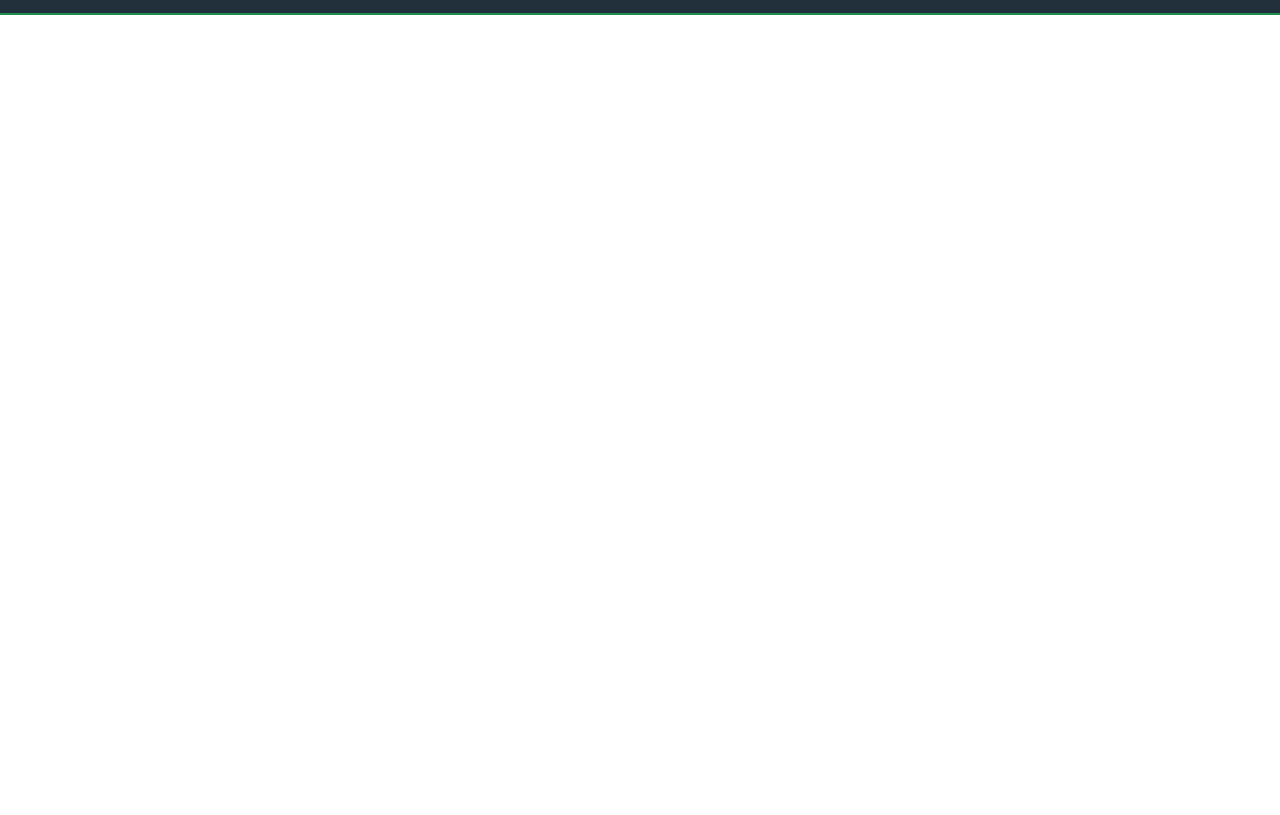
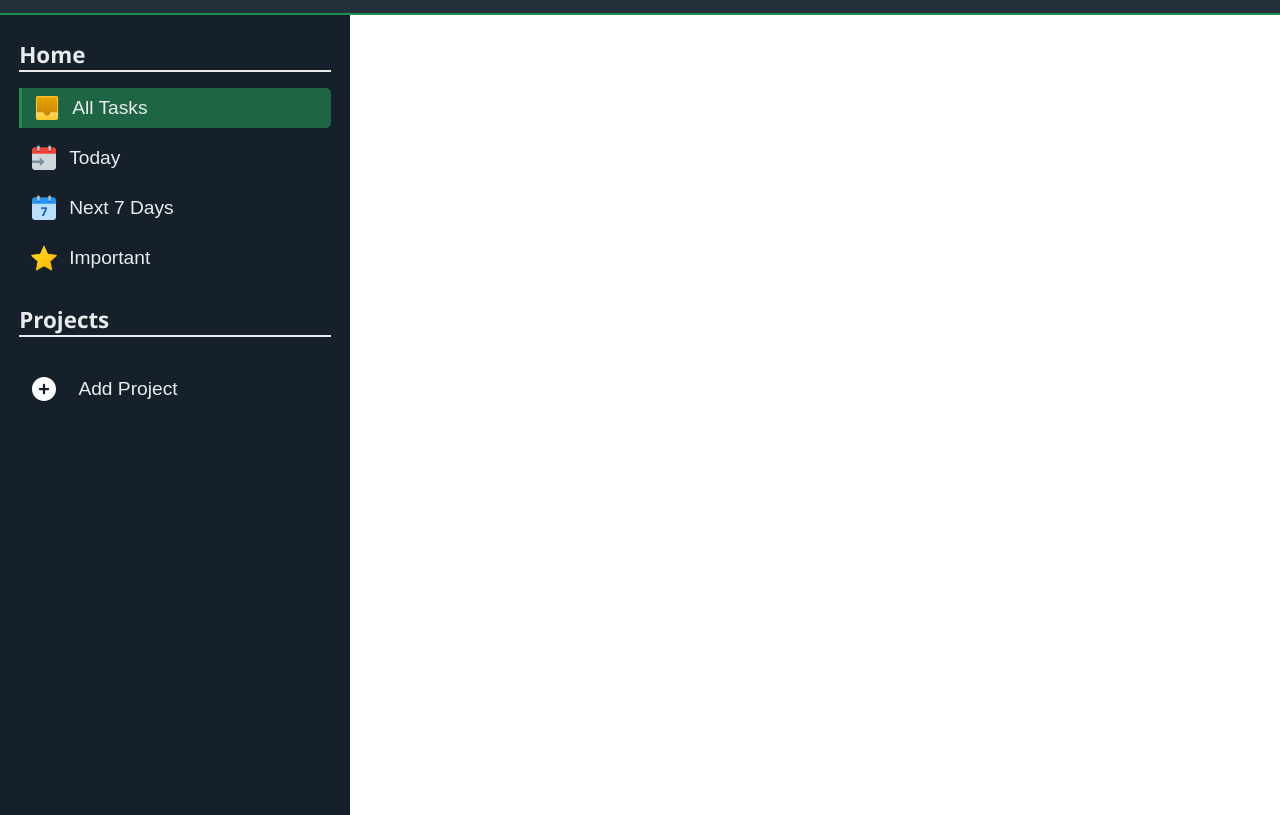
Before and after one commit to SealedOwl/Todo-List, a website built with webpack: page src/index.html in a window 1280 px wide. Shown: the part 75-890 px from the top of the page. Before the commit the page ends 800 px from the top, so only its background shows below. Built offline with nearby package versions, Linux system fonts and the light colour scheme.

Commit message:
Add sidebar section

```diff
--- a/src/components/sidebar.js
+++ b/src/components/sidebar.js
@@ -0,0 +1,37 @@
+import allTaskIcon from "../assets/inbox.png";
+import todayIcon from "../assets/today1.png";
+import weekIcon from "../assets/week2.png";
+import importantIcon from "../assets/star.png";
+import addIcon from "../assets/add-circle.svg";
+
+export default function createSidebar() {
+	const sidebar = document.createElement("aside");
+	sidebar.classList.add("sidebar");
+
+	const homeSection = document.createElement("div");
+	homeSection.classList.add("sidebar-section");
+
+	homeSection.innerHTML = `
+    <h3>Home</h3>
+    <nav class="nav">
+    <button id="allTask" class="nav-btn active"><img src="${allTaskIcon}" alt="All Tasks" />All Tasks </button>
+    <button id="todayTask" class="nav-btn"><img src="${todayIcon}" alt="Today" />Today </button>
+    <button id="weekTask" class="nav-btn"><img src="${weekIcon}" alt="Next 7 Days" />Next 7 Days </button>
+    <button id="importantTask" class="nav-btn"><img src="${importantIcon}" alt="Important" />Important </button>
+    <nav>
+    `;
+
+	const projectSection = document.createElement("div");
+	projectSection.classList.add("sidebar-section");
+
+	projectSection.innerHTML = `
+    <h3>Projects</h3>
+    <ul class="projects-list"></ul>
+    <button class="add-project"><img src="${addIcon}" alt="Add Project" /> Add Project </button>
+    `;
+
+	sidebar.appendChild(homeSection);
+	sidebar.appendChild(projectSection);
+
+	return sidebar;
+}
--- a/src/index.js
+++ b/src/index.js
@@ -1,7 +1,9 @@
 import "./styles.css";
 
 import createHeader from "./components/header";
+import createSidebar from "./components/sidebar";
 
 const $content = document.querySelector("#content");
 
 $content.appendChild(createHeader());
+$content.appendChild(createSidebar());
--- a/src/styles.css
+++ b/src/styles.css
@@ -1,12 +1,13 @@
 :root {
 	--h1: 1.3rem;
+	--lg: 1.4rem;
 	--bgColor1: #15202b;
 	--bgColor2: #192734;
 	--bgColor3: #22303c;
 	--bgColorPopUp: #273746;
 	--textColor: #eaebec;
-	--green: #2abd67;
-	--darkGreen: #1f8d4d;
+	--darkGreen: #2abd6770;
+	--green: #1f8d4d;
 }
 
 * {
@@ -29,7 +30,7 @@ header {
 	display: flex;
 	justify-content: space-between;
 	align-items: center;
-	border-bottom: 2px solid var(--darkGreen);
+	border-bottom: 2px solid var(--green);
 	padding: 1em 1.5em;
 	background-color: var(--bgColor3);
 }
@@ -47,4 +48,87 @@ header {
 
 .sidebar-img {
 	filter: invert(1);
+	cursor: pointer;
 }
+
+/* Sidebar  */
+
+.sidebar {
+	background-color: var(--bgColor1);
+	max-width: 350px;
+	display: flex;
+	flex-direction: column;
+	gap: 1em;
+	padding: 1.5em 1.2em;
+	height: 100vh;
+	user-select: none;
+}
+
+.sidebar-section {
+	display: flex;
+	flex-direction: column;
+	gap: 1em;
+}
+
+.sidebar-section > h3 {
+	font-size: var(--lg);
+	border-bottom: 2px solid var(--textColor);
+}
+
+.sidebar-section img {
+	width: 30px;
+	height: auto;
+}
+
+.nav {
+	display: flex;
+	flex-direction: column;
+	gap: 10px;
+}
+
+.nav button {
+	display: flex;
+	justify-content: left;
+	align-items: center;
+	gap: 10px;
+	padding: 5px 10px;
+	border-radius: 5px;
+	font-size: 1.2rem;
+	color: var(--textColor);
+	cursor: pointer;
+	border: none;
+	background-color: transparent;
+}
+
+.nav button:hover {
+	background-color: var(--bgColorPopUp);
+}
+
+.active {
+	background-color: var(--darkGreen) !important;
+	border-left: 3px solid var(--green) !important;
+	border-top-left-radius: 0px !important;
+	border-bottom-left-radius: 0px !important;
+}
+
+.add-project {
+	display: flex;
+	justify-content: flex-start;
+	align-items: center;
+	gap: 1em;
+	padding: 5px 10px;
+	border-radius: 5px;
+	font-size: 1.2rem;
+	color: var(--textColor);
+	cursor: pointer;
+	border: none;
+	background-color: transparent;
+}
+
+.add-project > img {
+	filter: invert(1);
+}
+
+.add-project:hover {
+	background-color: var(--bgColorPopUp);
+}
```
Also changed, not shown: src/assets/add-circle.svg (added).
